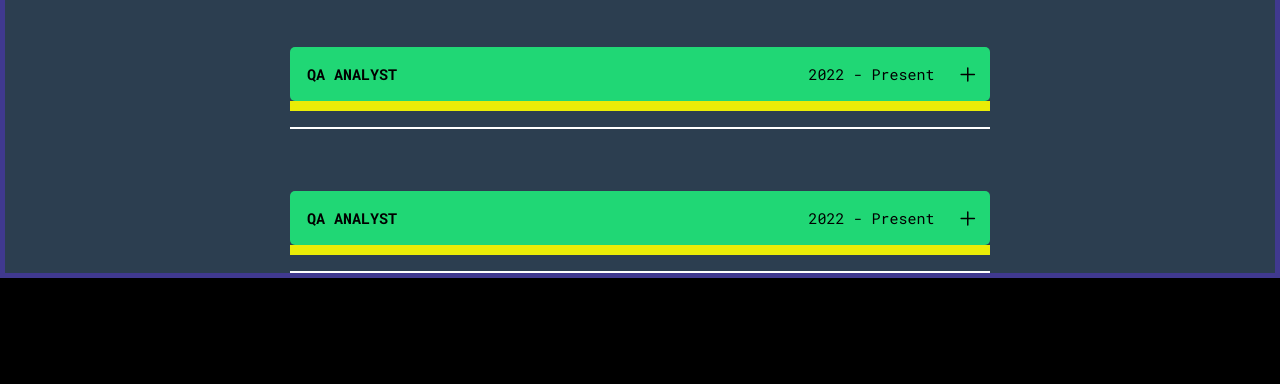
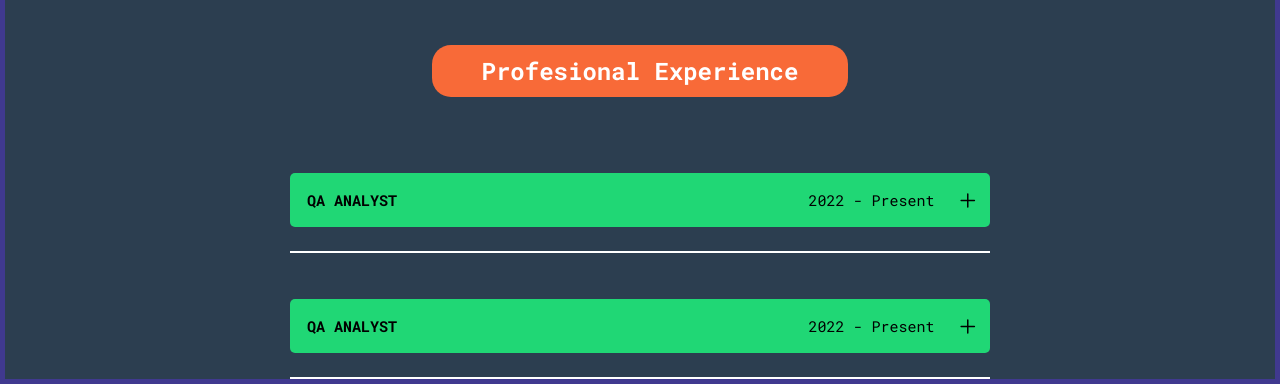
Before and after one commit to warlynjohan026/personal-portfolio, a plain HTML site: page index.html in a window 1280 px wide. Shown: the part 2213-2597 px from the top of the page. Before the commit the page ends 2491 px from the top, so only its background shows below. Drawn offline with nearby package versions, Linux system fonts and the light colour scheme; a web font is replaced by a local one.

Commit message:
Finishing profesional experience section

```diff
--- a/css/style.css
+++ b/css/style.css
@@ -306,6 +306,21 @@ nav ul li:hover a::after {
 
 /*PROFESIONAL BACKGROUND*/
 
+.professional-header {
+  display: flex;
+  justify-content: center;
+  margin-top: 60px;
+  margin-bottom: 30px;
+}
+.professional-header h1 {
+  background-color: #f86a38;
+  font-family: "Roboto Mono";
+  font-size: 24px;
+  padding: 10px 50px 10px 50px;
+  border-radius: 19px;
+  color: white;
+}
+
 .profesional-background_layoff {
   grid-column: 1 / span 12;
   height: auto;
@@ -319,7 +334,7 @@ nav ul li:hover a::after {
 
 .profesional-card {
   max-width: 700px;
-  margin-top: 2rem;
+  margin-top: 1rem;
   padding-bottom: 1rem;
   border-bottom: 2px solid white;
   cursor: pointer;
@@ -338,6 +353,11 @@ nav ul li:hover a::after {
 
 
 [name="add-outline"] {
+  font-size: 25px;
+
+}
+
+[name="remove-outline"] {
   font-size: 25px;
 
 }
@@ -363,9 +383,10 @@ nav ul li:hover a::after {
 .job-position_description {
   background-color: #241d41;
   opacity: 0.9;
-  border: 5px solid yellow;
   display: flex;
   gap: 10px;
+  border-radius: 5px;
+  margin-top: 8px;
 
 }
 
@@ -468,17 +489,17 @@ nav ul li:hover a::after {
 .job-position_description {
   max-height: 0;
   overflow: hidden;
-  transition: max-height 1.4s ease;
+  transition: max-height 0.9s ease;
 }
 
 .profesional-card.active .job-position_description {
   max-height: 300px;
-  animation: fade 1s ease-in-out;
+  animation: fade 0.2s ease-in-out;
 }
 
 /* Smooth rotation for the icon */
 .container-card_job-posting ion-icon {
-  transition: transform 0.4s ease;
+  transition: transform 0.3s ease;
 }
 
 /* Rotate the icon when the card is active */
--- a/index.html
+++ b/index.html
@@ -159,6 +159,9 @@
       <!--PROFESIONAL BACKGROUND-->
 
       <section class="profesional-background_layoff">
+        <div class="professional-header">
+          <h1>Profesional Experience</h1>
+        </div>
         <div class="profesional-card">
           <div class="container-card_job-posting">
             <div class="job-position">
```
